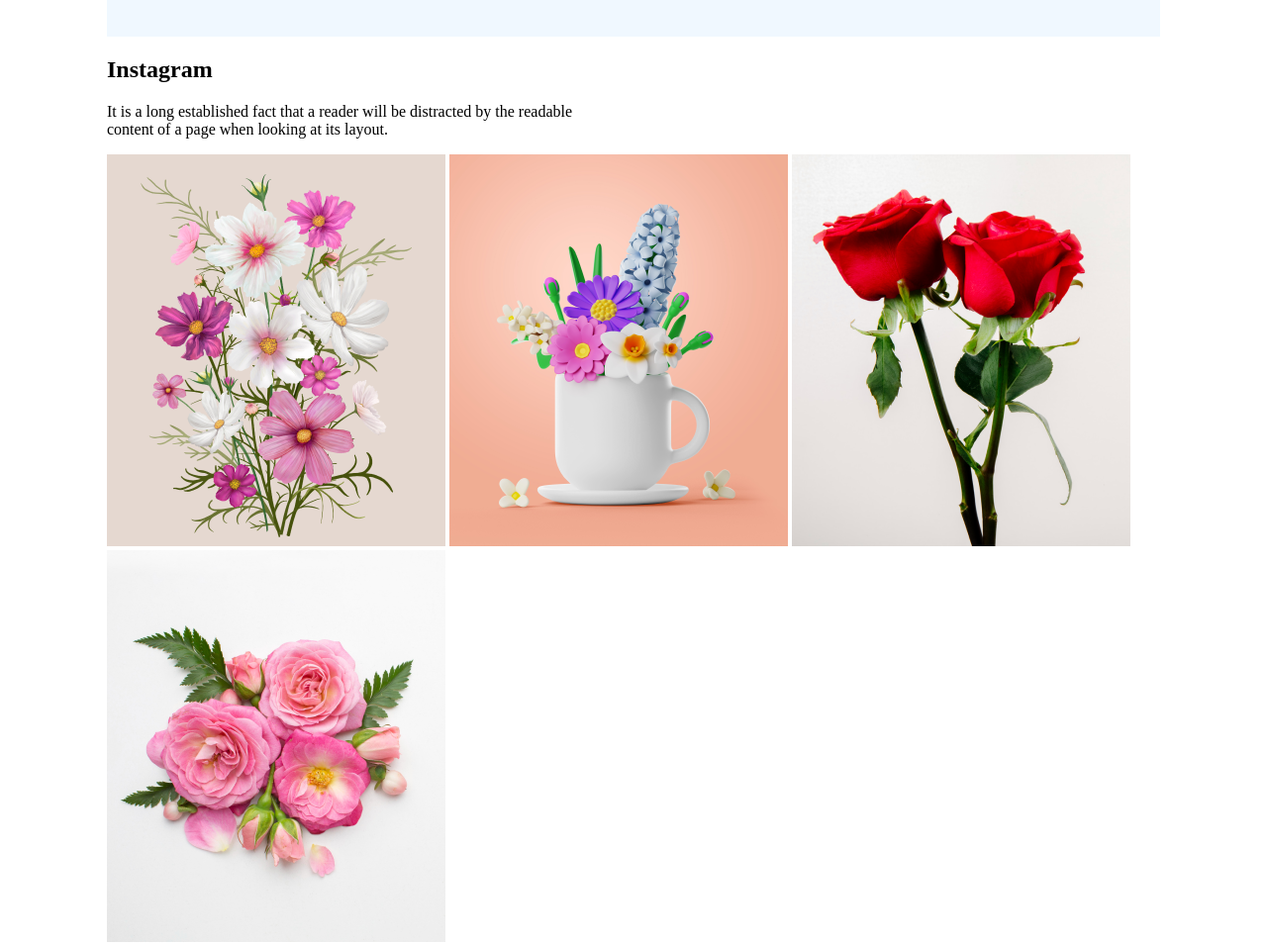
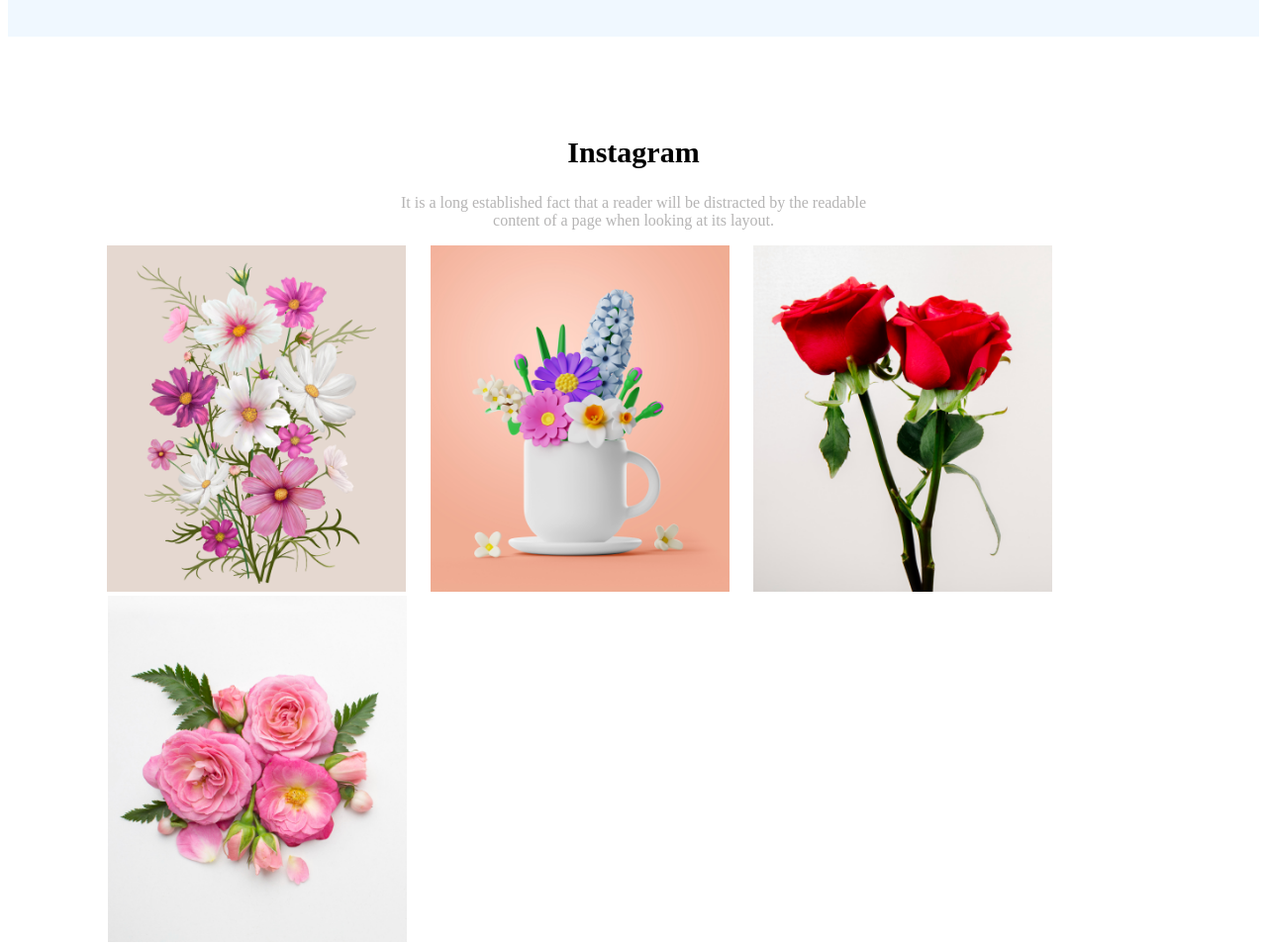
Before and after one commit to trishapaulcse/assignment-1-flower-shop, a plain HTML site: page index.html in a window 1280 px wide. Shown: the part 2020-2975 px from the top of the page at 99% size. Drawn offline with Linux system fonts and the light colour scheme.

Commit message:
insta-complete

```diff
--- a/index.html
+++ b/index.html
@@ -51,7 +51,7 @@
         </div>
     </div>
     </section>
-
+</main>
     <!-- hot deal section -->
     <section class="common-margin-top">
        <div class="hot-deal-section">
@@ -65,24 +65,24 @@
         </div>
     </div>
     </section>
-
-    <!-- instagram section -->
+<main>
+    <!-- instagram section start-->
     <section>
-        <div class="instagram-">
-            <h1>Instagram</h1>
-            <p>It is a long established fact that a reader will be distracted by the readable <br>
+        <div>
+            <h1 class="instagram-heading">Instagram</h1>
+            <p class="insta-para">It is a long established fact that a reader will be distracted by the readable <br>
                 content of a page when looking at its layout.</p>
         </div>
         <div>
-            <img src="Flower Asset/Rectangle 4.png" alt="">
-            <img src="Flower Asset/Rectangle 5.png" alt="">
-            <img src="Flower Asset/Rectangle 6.png" alt="">
-            <img src="Flower Asset/Flower 01.png" alt="">
+            <img class="insta-img-size" src="Flower Asset/Rectangle 4.png" alt="">
+            <img class="insta-img-size" src="Flower Asset/Rectangle 5.png" alt="">
+            <img class="insta-img-size" src="Flower Asset/Rectangle 6.png" alt="">
+            <img class="insta-img-size" id="insta-last-img" src="Flower Asset/Flower 01.png" alt="">
         </div>
     </section>
 
     <!-- get the latest deals -->
-    <section>
+    <section class="common-margin-top">
         <div class="get-the-latest-deals">
             <div class="latest-deals-title">
                 <h1 class="latest-deals-font">Get The Latest Deals</h1>
--- a/styles/index.css
+++ b/styles/index.css
@@ -54,6 +54,27 @@ main
     justify-content: space-around;
     padding: 20px;
 
+}
+.instagram-heading
+{
+    text-align: center;
+    font-size: 30px;
+
+}
+.insta-para
+{
+    color: rgb(181, 180, 180);
+    text-align: center;
+}
+.insta-img-size
+{
+    height: 350px;
+    width:302px;
+    margin-right: 20.5px;
+}
+#insta-last-img
+{
+    margin-left: 1px;
 }
 .hot-deal-section
 {
```
